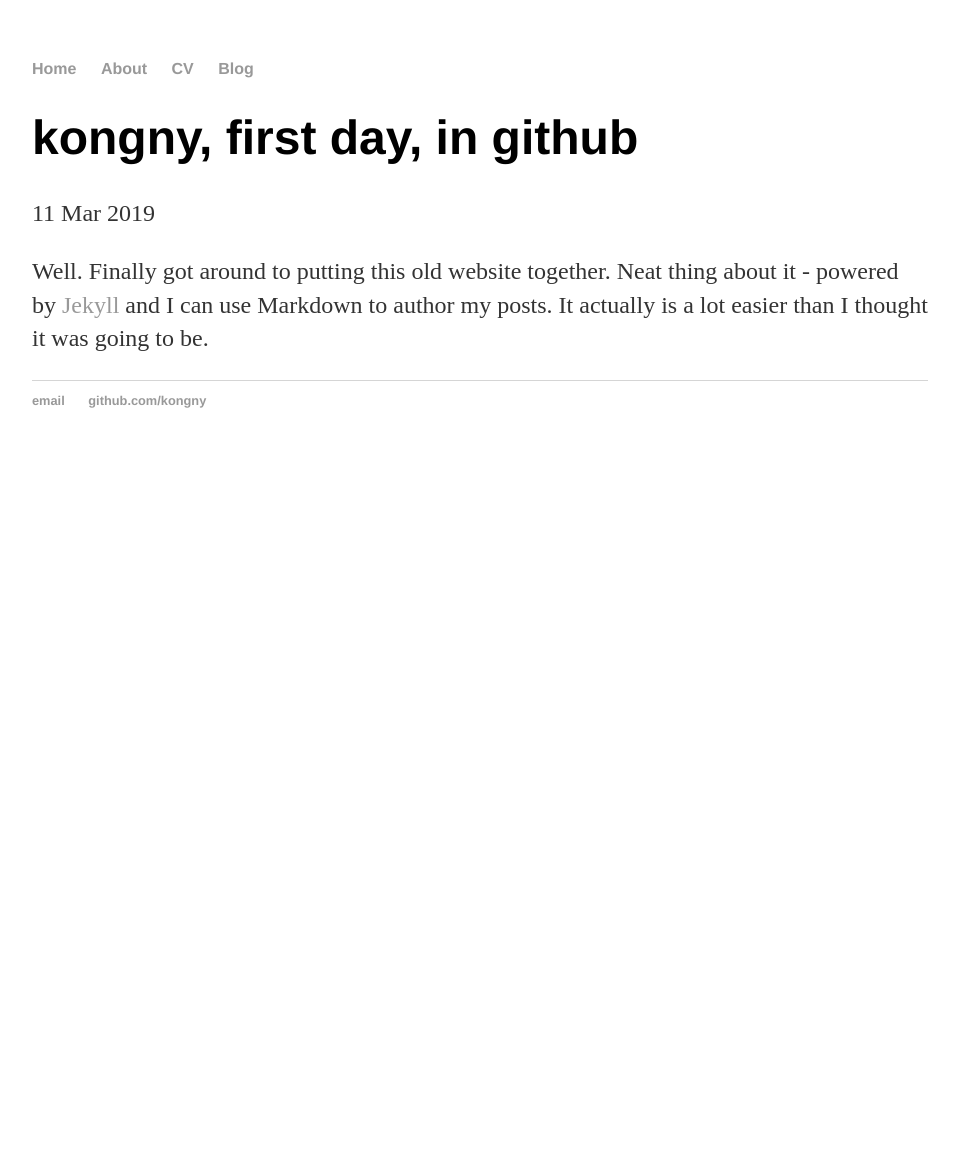
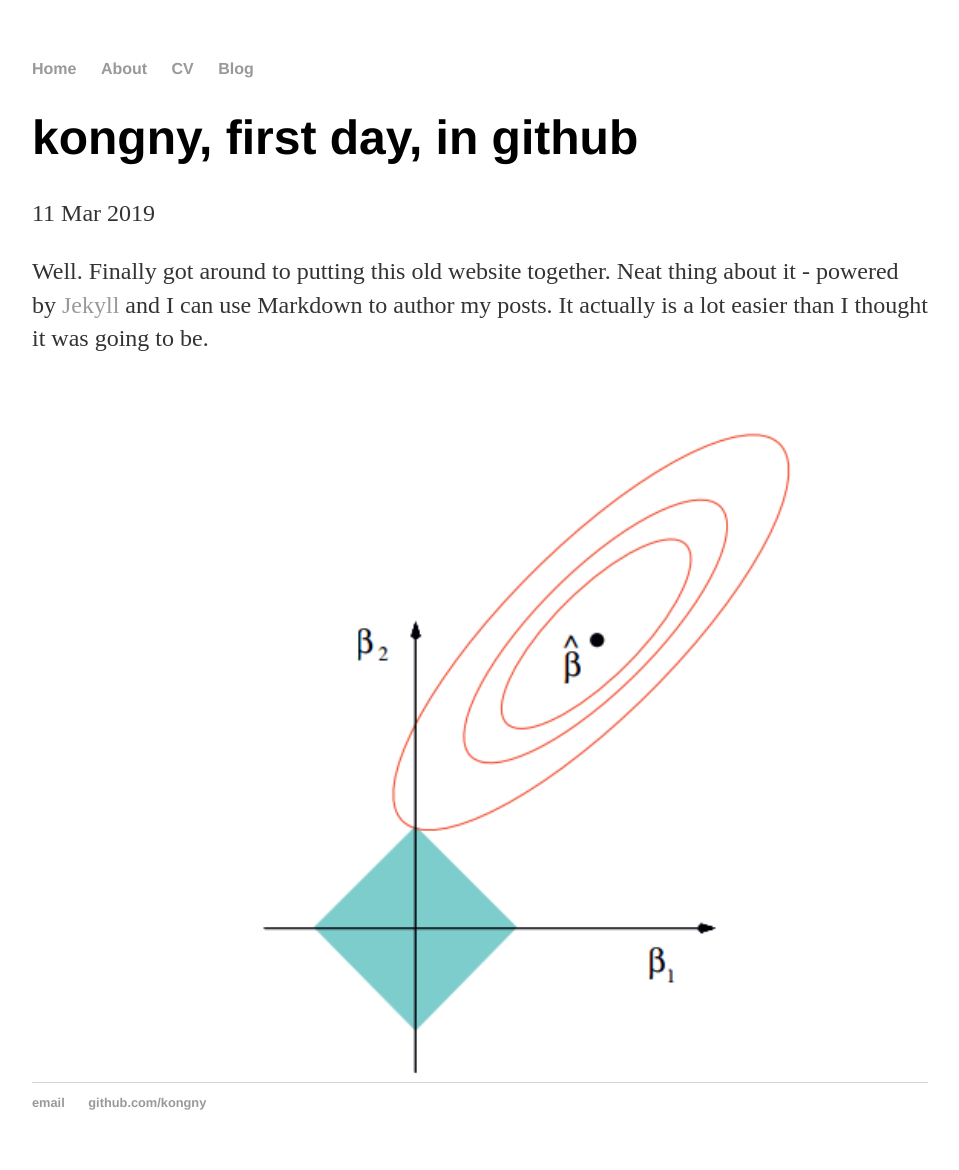
Before and after one commit to kongny/kongny.github.io, a Jekyll site: the page built from _posts/2019-03-11-kongny.md, in a window 1280 px wide. Shown: the whole page, without its empty margins (160-1119 px from the left). Built offline with Jekyll 4.4.1, drawn with Linux system fonts in a browser that asks for light colours; Markdown is read by kramdown in place of the engine named in the settings; before the commit the page ends 900 px from its top, so only the background shows below that.

Commit message:
Update 2019-03-11-kongny.md

```diff
--- a/_posts/2019-03-11-kongny.md
+++ b/_posts/2019-03-11-kongny.md
@@ -5,3 +5,5 @@ date: 2019-03-11
 ---
 
 Well. Finally got around to putting this old website together. Neat thing about it - powered by [Jekyll](http://jekyllrb.com) and I can use Markdown to author my posts. It actually is a lot easier than I thought it was going to be.
+
+<div align=center><img  src="/assets/lasso.png"/></div>
```
